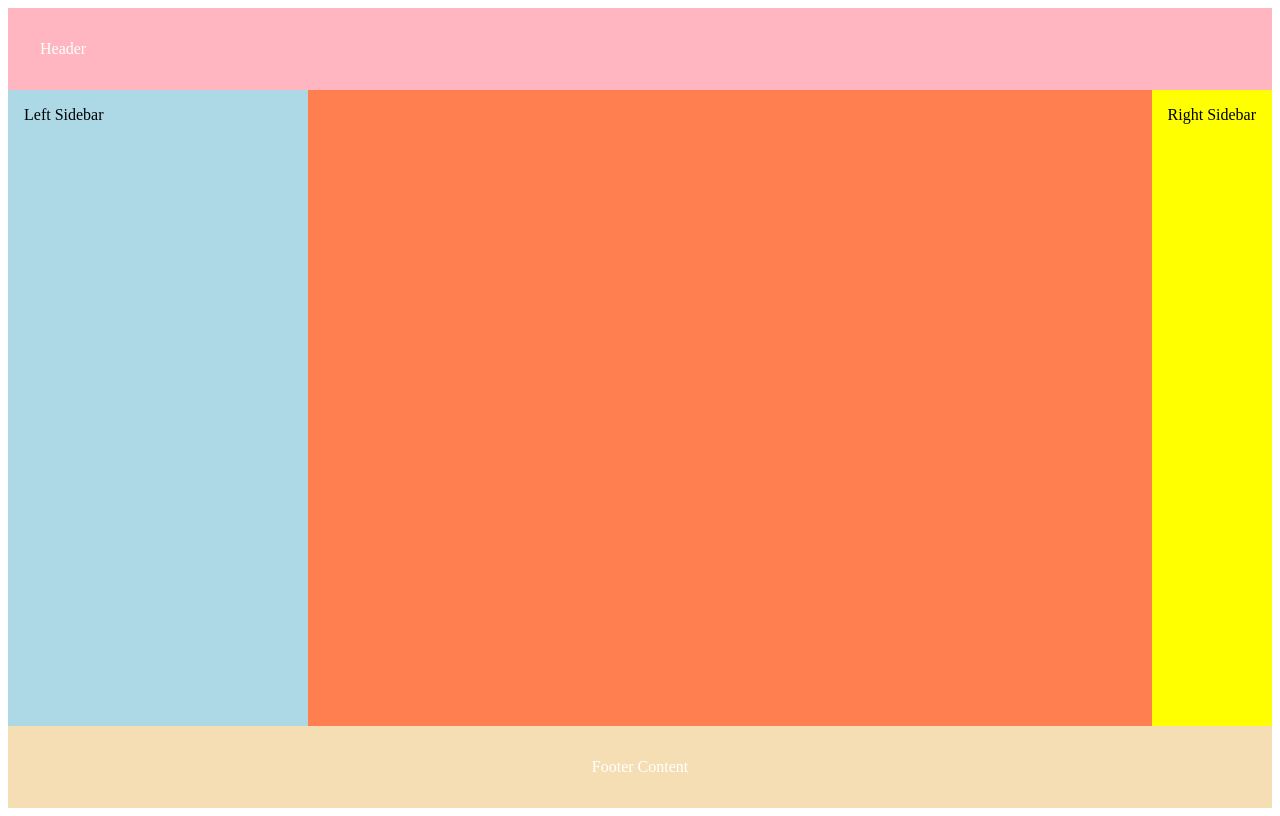
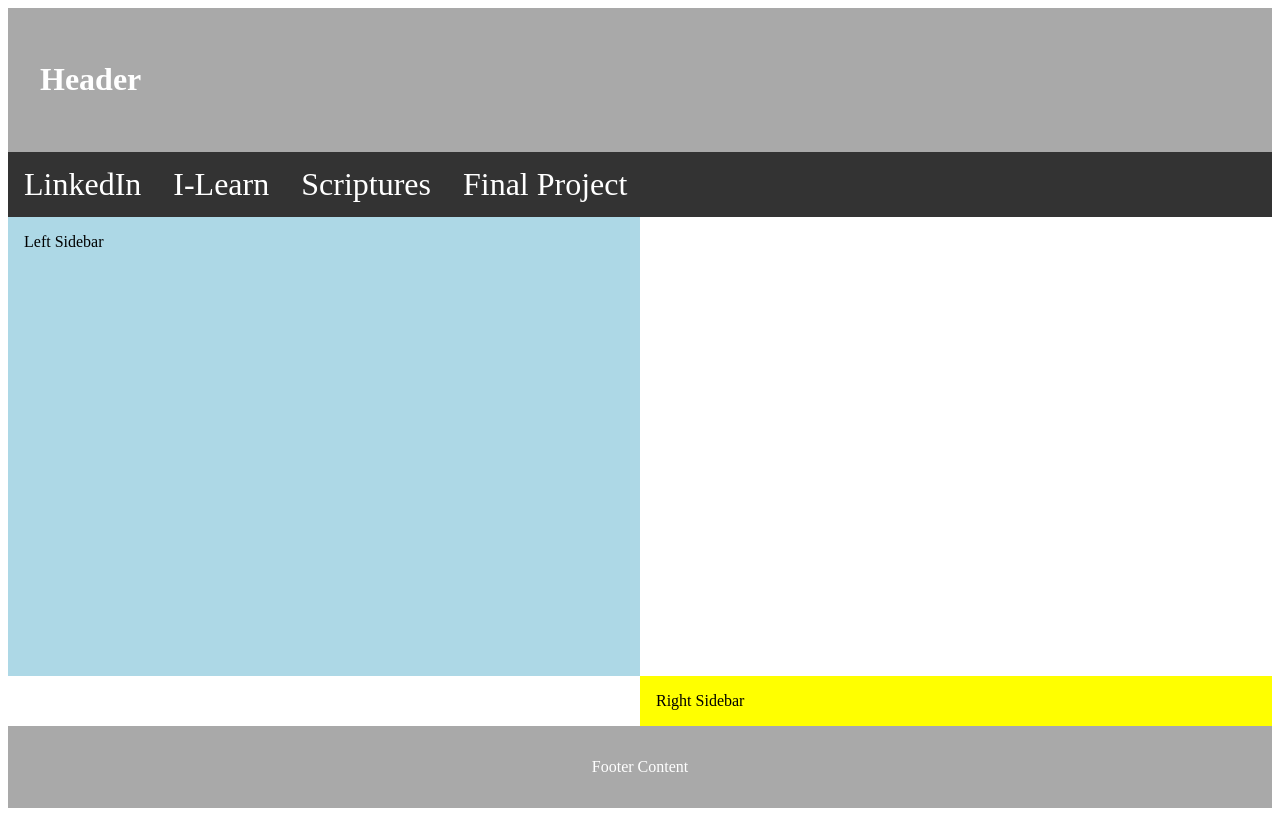
Before and after one commit to Cody95Dunford/wdd131, a plain HTML site: page week01/basic-layout.html in a window 1280 px wide. Drawn offline with Linux system fonts and the light colour scheme.

Commit message:
update basic-layout

```diff
--- a/week01/basic-layout.html
+++ b/week01/basic-layout.html
@@ -2,12 +2,22 @@
 <html lang="en-US">
 <head>
     <title>Cody Dunford WDD 131</title>
-    <link rel="stylesheet" href="style/layout.css">
+    <link rel="stylesheet" href="styles/layout.css">
     <meta charset="utf-8">
     <meta name="viewport" content="width=device-width, initial-scale=1">
 </head>
 <body>
-    <header>Header</header>
+    <header>
+        <h1>Header</h1>
+    </header>
+    <nav>
+        <ul>
+            <li><a href="#">LinkedIn</a></li>
+            <li><a href="#">I-Learn</a></li>
+            <li><a href="#">Scriptures</a></li>
+            <li><a href="#">Final Project</a></li>
+        </ul>
+    </nav>
     <div class="left-sidebar">Left Sidebar</div>
     <main></main>
     <div class="right-sidebar">Right Sidebar</div>
--- a/week01/style/layout.css
+++ /dev/null
@@ -1,50 +0,0 @@
-/*Website outline*/
-body
-{
-    display: grid;
-    height: 100vh;
-    grid-template: auto 1fr auto / 300px 1fr auto;
-}
-
-/*header*/
-header
-{
-    background: lightpink;
-    color: white;
-    padding: 2rem;
-    grid-column: 1 / 4;
-}
-
-/*main*/
-.left-sidebar
-{
-    background: lightblue;
-    grid-column: 1 / 2;
-}
-
-main
-{
-    background-color: coral;
-    grid-column: 2 / 3;
-}
-
-.right-sidebar
-{
-    background: yellow;
-    grid-column: 3 / 4;
-}
-
-.left-sidebar, .right-sidebar
-{
-    padding: 1rem;
-}
-
-/*footer*/
-footer
-{
-    background: wheat;
-    color: white;
-    padding: 2rem;
-    text-align: center;
-    grid-column: 1 / 4;
-}
--- /dev/null
+++ b/week01/styles/layout.css
@@ -0,0 +1,78 @@
+/*Website outline*/
+body
+{
+    display: grid;
+    height: 100vh;
+    grid-template: auto auto 1fr auto / 1fr 1fr;
+}
+
+/*header*/
+header
+{
+    background-color:darkgray;
+    color: white;
+    padding: 2rem;
+    grid-column: 1 / 4;
+}
+
+nav
+{
+    grid-column: 1 / 4;
+}
+
+ul
+{
+    list-style-type: none;
+    margin: 0;
+    padding: 0;
+    overflow: hidden;
+    background-color: #333;
+}
+
+li
+{
+    float: left;
+}
+
+li a
+{
+    display: block;
+    color: white;
+    text-align: center;
+    padding: 14px 16px;
+    text-decoration: none;
+    font-size: 2rem;
+}
+
+li a:hover
+{
+    background-color: #111;
+}
+
+/*main*/
+.left-sidebar
+{
+    background: lightblue;
+    grid-column: 1 / 2;
+}
+
+.right-sidebar
+{
+    background: yellow;
+    grid-column: 2 / 3;
+}
+
+.left-sidebar, .right-sidebar
+{
+    padding: 1rem;
+}
+
+/*footer*/
+footer
+{
+    background: darkgray;
+    color: white;
+    padding: 2rem;
+    text-align: center;
+    grid-column: 1 / 4;
+}
```
